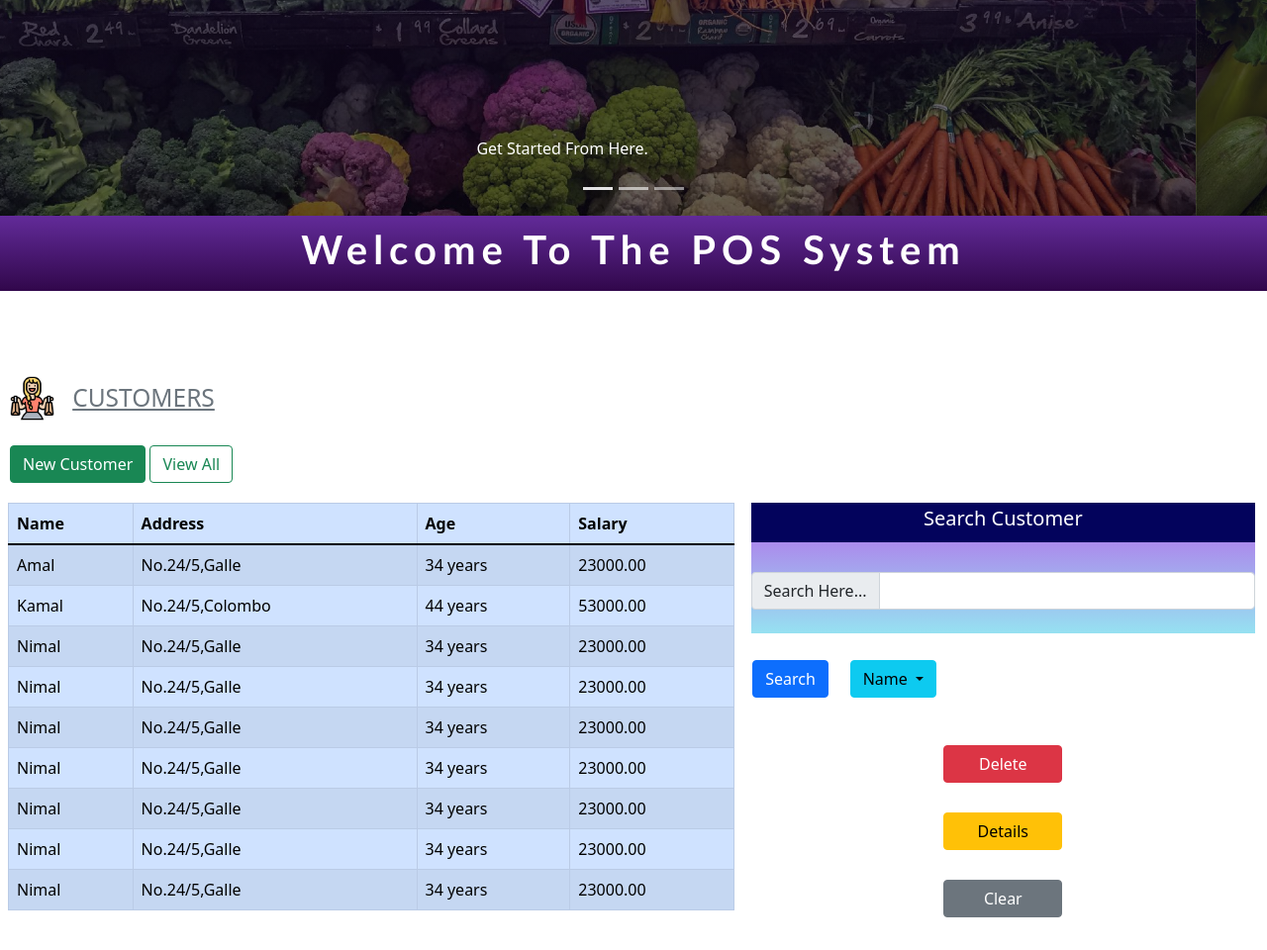
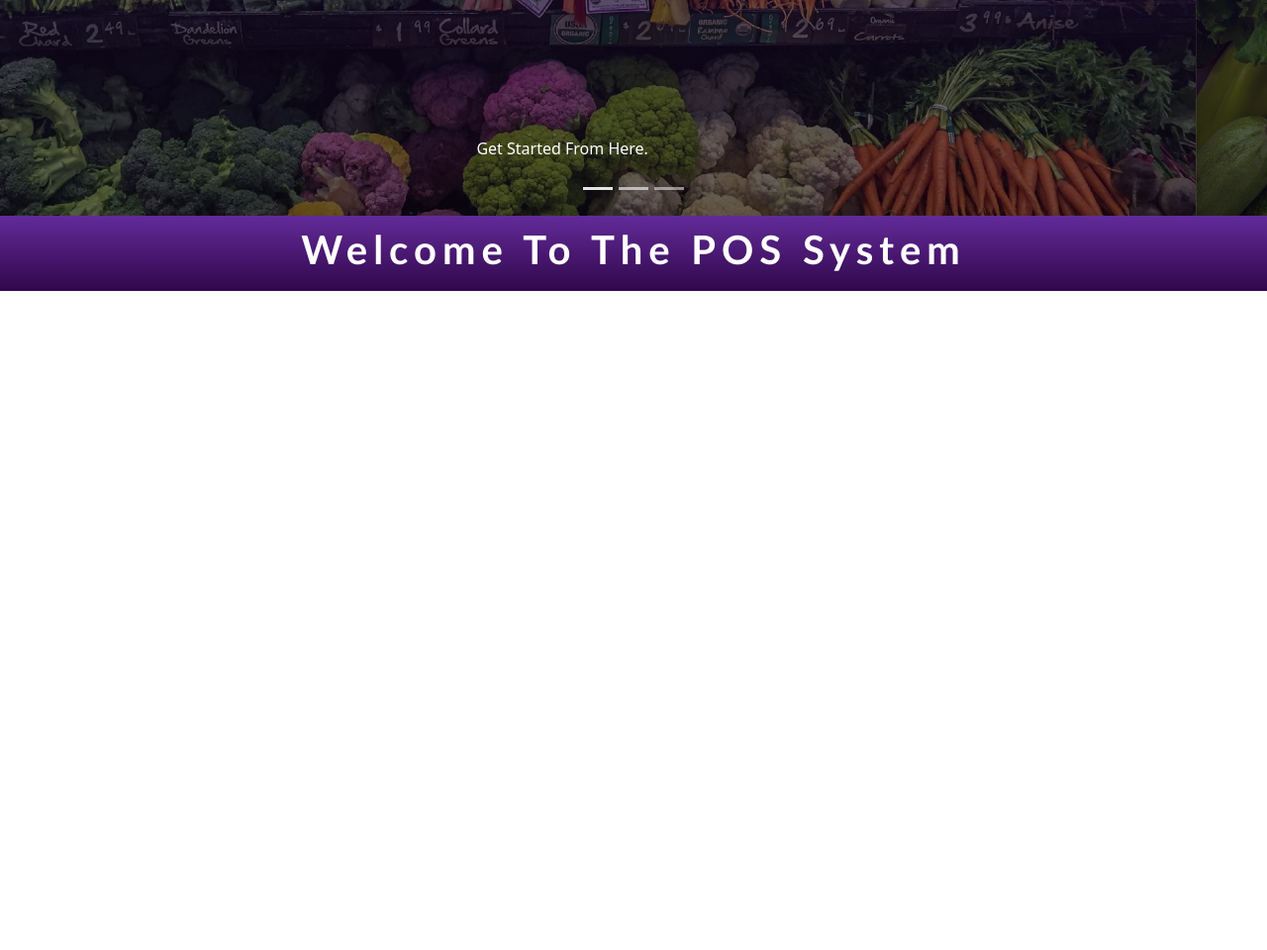
Before and after one commit to Amasha2000/MyProfile, a plain HTML site: page myprojects/spa/index.html in a window 1280 px wide. Shown: the part 500-1460 px from the top of the page at 99% size. After the commit the page ends 800 px from the top, so only its background shows below. Drawn offline with Linux system fonts and the light colour scheme.

```diff
--- a/myprojects/spa/index.html
+++ b/myprojects/spa/index.html
@@ -583,7 +583,15 @@
         document.getElementById("home").style.display="none";
         document.getElementById("customer-page").style.display="none";
         document.getElementById("item-page").style.display="none";
-    })
+    });
+
+    document.addEventListener("DOMContentLoaded",function (){
+        document.getElementById("home").style.display="block";
+        document.getElementById("customer-page").style.display="none";
+        document.getElementById("item-page").style.display="none";
+        document.getElementById("order-page").style.display="none";
+    });
+
 </script>
 </body>
 </html>
```
